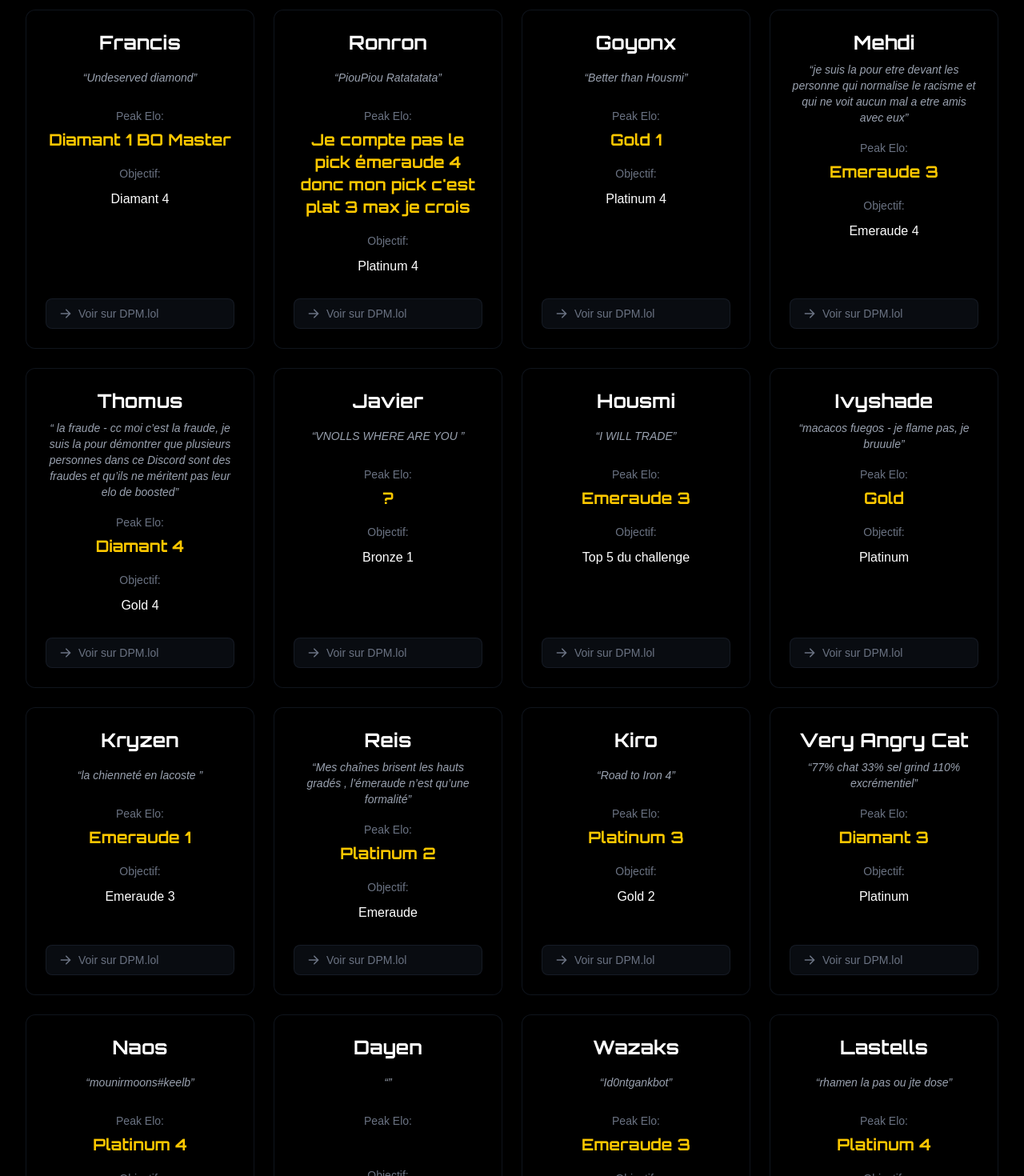
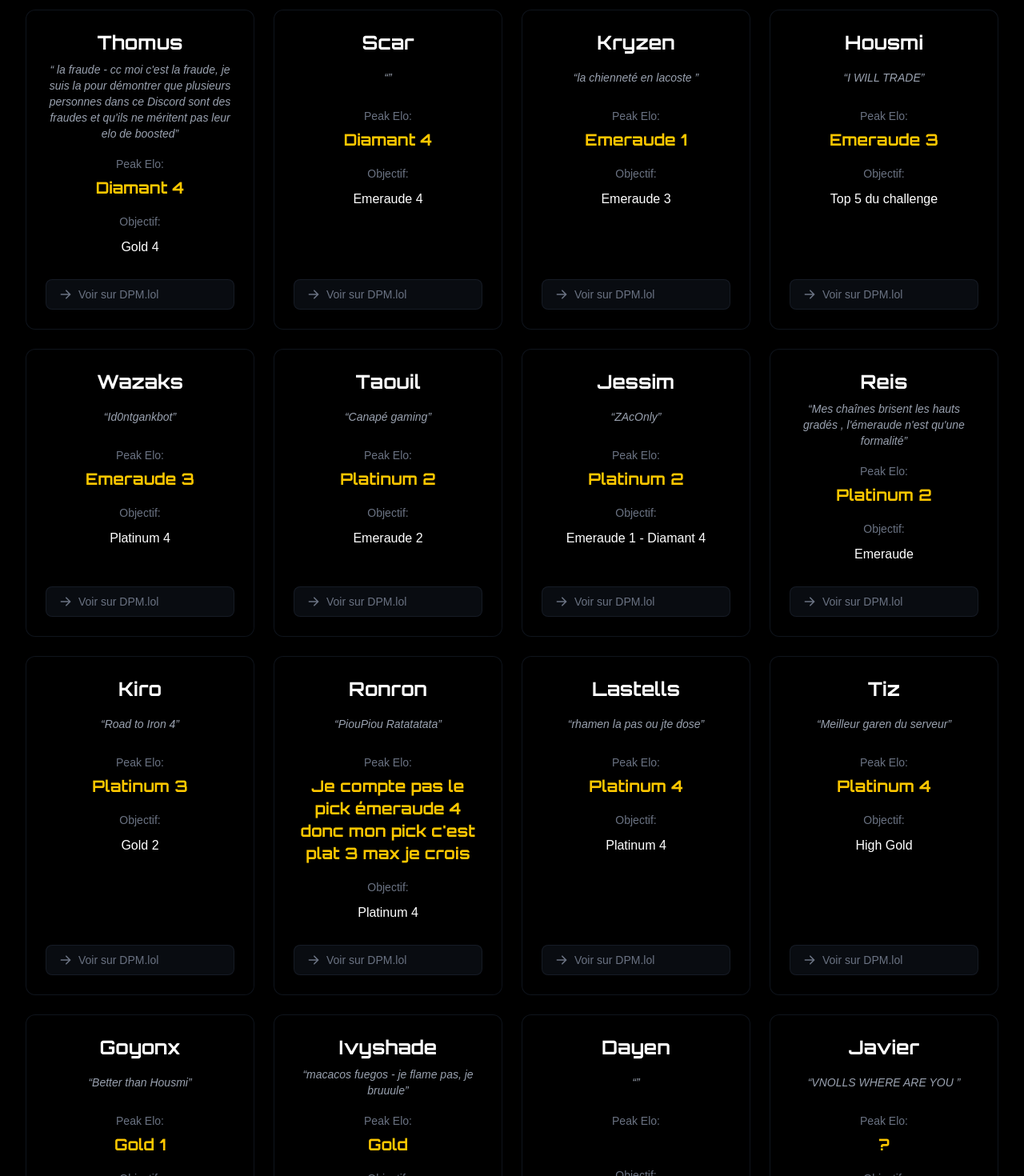
Before and after one commit to Paillard0Celerio0Paul0/gorki, a Next.js app: page /participants in a window 1280 px wide. Shown: the part 640-2110 px from the top of the page at 80% size. Built offline with nearby package versions, Linux system fonts and the light colour scheme.

Commit message:
order by peak

```diff
--- a/src/app/participants/page.tsx
+++ b/src/app/participants/page.tsx
@@ -5,145 +5,145 @@ import PlayerCard from '@/components/PlayerCard';
 // Données des participants
 const participants = [
   {
+    name: "Ebzi",
+    catchphrase: "",
+    peakElo: "Master 180 LP",
+    objective: "Master",
+    dpmLink: "https://dpm.lol/player/ebzi"
+  },
+  {
     name: "Rhaaamen",
     catchphrase: "Annihiliation",
     peakElo: "Master 70 LP",
     objective: "Master",
-    dpmLink: "https://dpm.lol/player/gorki"
+    dpmLink: "https://dpm.lol/player/rhaaamen"
   },
   {
-    name: "Ebzi",
+    name: "Francis",
+    catchphrase: "Undeserved diamond",
+    peakElo: "Diamant 1 BO Master",
+    objective: "Diamant 4",
+    dpmLink: "https://dpm.lol/player/francis"
+  },
+  {
+    name: "Very Angry Cat",
+    catchphrase: "77% chat 33% sel grind 110% excrémentiel",
+    peakElo: "Diamant 3",
+    objective: "Platinum",
+    dpmLink: "https://dpm.lol/player/veryangrycat"
+  },
+  {
+    name: "Thomus",
+    catchphrase: " la fraude - cc moi c'est la fraude, je suis la pour démontrer que plusieurs personnes dans ce Discord sont des fraudes et qu'ils ne méritent pas leur elo de boosted",
+    peakElo: "Diamant 4",
+    objective: "Gold 4",
+    dpmLink: "https://dpm.lol/player/thomus"
+  },
+  {
+    name: "Scar",
     catchphrase: "",
-    peakElo: "Master 180 LP",
-    objective: "Master",
-    dpmLink: "https://dpm.lol/player/shadowstrike"
+    peakElo: "Diamant 4",
+    objective: "Emeraude 4",
+    dpmLink: "https://dpm.lol/player/scar"
+  },
+  {
+    name: "Kryzen",
+    catchphrase: "la chienneté en lacoste ",
+    peakElo: "Emeraude 1",
+    objective: "Emeraude 3",
+    dpmLink: "https://dpm.lol/player/kryzen"
+  },
+  {
+    name: "Housmi",
+    catchphrase: "I WILL TRADE",
+    peakElo: "Emeraude 3",
+    objective: "Top 5 du challenge",
+    dpmLink: "https://dpm.lol/player/housmi"
+  },
+  {
+    name: "Wazaks",
+    catchphrase: "Id0ntgankbot",
+    peakElo: "Emeraude 3",
+    objective: "Platinum 4",
+    dpmLink: "https://dpm.lol/player/wazaks"
   },
   {
     name: "Taouil",
     catchphrase: "Canapé gaming",
     peakElo: "Platinum 2",
     objective: "Emeraude 2",
-    dpmLink: "https://dpm.lol/player/lightningbolt"
+    dpmLink: "https://dpm.lol/player/taouil"
+  },
+  {
+    name: "Jessim",
+    catchphrase: "ZAcOnly",
+    peakElo: "Platinum 2",
+    objective: "Emeraude 1 - Diamant 4",
+    dpmLink: "https://dpm.lol/player/jessim"
+  },
+  {
+    name: "Reis",
+    catchphrase: "Mes chaînes brisent les hauts gradés , l'émeraude n'est qu'une formalité",
+    peakElo: "Platinum 2",
+    objective: "Emeraude",
+    dpmLink: "https://dpm.lol/player/reis"
+  },
+  {
+    name: "Kiro",
+    catchphrase: "Road to Iron 4",
+    peakElo: "Platinum 3",
+    objective: "Gold 2",
+    dpmLink: "https://dpm.lol/player/kiro"
+  },
+  {
+    name: "Ronron",
+    catchphrase: "PiouPiou Ratatatata",
+    peakElo: "Je compte pas le pick émeraude 4 donc mon pick c'est plat 3 max je crois",
+    objective: "Platinum 4",
+    dpmLink: "https://dpm.lol/player/ronron"
+  },
+  {
+    name: "Lastells",
+    catchphrase: "rhamen la pas ou jte dose",
+    peakElo: "Platinum 4",
+    objective: "Platinum 4",
+    dpmLink: "https://dpm.lol/player/lastells"
   },
   {
     name: "Tiz",
     catchphrase: "Meilleur garen du serveur",
     peakElo: "Platinum 4",
     objective: "High Gold",
-    dpmLink: "https://dpm.lol/player/icequeen"
-  },
-  {
-    name: "Francis",
-    catchphrase: "Undeserved diamond",
-    peakElo: "Diamant 1 BO Master",
-    objective: "Diamant 4",
-    dpmLink: "https://dpm.lol/player/thunderfist"
-  },
-  {
-    name: "Ronron",
-    catchphrase: "PiouPiou Ratatatata",
-    peakElo: "Je compte pas le pick émeraude 4 donc mon pick c'est plat 3 max je crois",
-    objective: "Platinum 4",
-    dpmLink: "https://dpm.lol/player/windwalker"
+    dpmLink: "https://dpm.lol/player/tiz"
   },
   {
     name: "Goyonx",
     catchphrase: "Better than Housmi",
     peakElo: "Gold 1",
     objective: "Platinum 4",
-    dpmLink: "https://dpm.lol/player/firespirit"
+    dpmLink: "https://dpm.lol/player/goyonx"
   },
   {
-    name: "Mehdi",
-    catchphrase: "je suis la pour etre devant les personne qui normalise le racisme et qui ne voit aucun mal a etre amis avec eux",
-    peakElo: "Emeraude 3",
-    objective: "Emeraude 4",
-    dpmLink: "https://dpm.lol/player/stormcaller"
-  } , {
-    name: "Thomus",
-    catchphrase: " la fraude - cc moi c’est la fraude, je suis la pour démontrer que plusieurs personnes dans ce Discord sont des fraudes et qu’ils ne méritent pas leur elo de boosted",
-    peakElo: "Diamant 4",
-    objective: "Gold 4",
-    dpmLink: "https://dpm.lol/player/firespirit"
-  }, {
+    name: "Ivyshade",
+    catchphrase: "macacos fuegos - je flame pas, je bruuule",
+    peakElo: "Gold",
+    objective: "Platinum",
+    dpmLink: "https://dpm.lol/player/ivyshade"
+  },
+  {
+    name: "Dayen",
+    catchphrase: "",
+    peakElo: "",
+    objective: "",
+    dpmLink: "https://dpm.lol/player/dayen"
+  },
+  {
     name: "Javier",
     catchphrase: "VNOLLS WHERE ARE YOU ",
     peakElo: "?",
     objective: "Bronze 1",
-    dpmLink: "https://dpm.lol/player/firespirit"
-  }, {
-    name: "Housmi",
-    catchphrase: "I WILL TRADE",
-    peakElo: "Emeraude 3",
-    objective: "Top 5 du challenge",
-    dpmLink: "https://dpm.lol/player/firespirit"
-  }, {
-    name: "Ivyshade",
-    catchphrase: "macacos fuegos - je flame pas, je bruuule",
-    peakElo: "Gold",
-    objective: "Platinum",
-    dpmLink: "https://dpm.lol/player/firespirit"
-  }, {
-    name: "Kryzen",
-    catchphrase: "la chienneté en lacoste ",
-    peakElo: "Emeraude 1",
-    objective: "Emeraude 3",
-    dpmLink: "https://dpm.lol/player/firespirit"
-  }, {
-    name: "Reis",
-    catchphrase: "Mes chaînes brisent les hauts gradés , l’émeraude n’est qu’une formalité",
-    peakElo: "Platinum 2",
-    objective: "Emeraude",
-    dpmLink: "https://dpm.lol/player/firespirit"
-  }, {
-    name: "Kiro",
-    catchphrase: "Road to Iron 4",
-    peakElo: "Platinum 3",
-    objective: "Gold 2",
-    dpmLink: "https://dpm.lol/player/firespirit"
-  },{
-    name: "Very Angry Cat",
-    catchphrase: "77% chat 33% sel grind 110% excrémentiel",
-    peakElo: "Diamant 3",
-    objective: "Platinum",
-    dpmLink: "https://dpm.lol/player/firespirit"
-  },{
-    name: "Naos",
-    catchphrase: "mounirmoons#keelb",
-    peakElo: "Platinum 4",
-    objective: "Emeraude",
-    dpmLink: "https://dpm.lol/player/firespirit"
-  },{
-    name: "Dayen",
-    catchphrase: "",
-    peakElo: "",
-    objective: "",
-    dpmLink: "https://dpm.lol/player/firespirit"
-  },{
-    name: "Wazaks",
-    catchphrase: "Id0ntgankbot",
-    peakElo: "Emeraude 3",
-    objective: "Platinum 4",
-    dpmLink: "https://dpm.lol/player/firespirit"
-  },{
-    name: "Lastells",
-    catchphrase: "rhamen la pas ou jte dose",
-    peakElo: "Platinum 4",
-    objective: "Platinum 4",
-    dpmLink: "https://dpm.lol/player/firespirit"
-  },{
-    name: "Scar",
-    catchphrase: "",
-    peakElo: "Diamant 4",
-    objective: "Emeraude 4",
-    dpmLink: "https://dpm.lol/player/firespirit"
-  },{
-    name: "Jessim",
-    catchphrase: "ZAcOnly",
-    peakElo: "Platinum 2",
-    objective: "Emeraude 1 - Diamant 4",
-    dpmLink: "https://dpm.lol/player/firespirit"
-  },
+    dpmLink: "https://dpm.lol/player/javier"
+  }
 ];
 
 export default function ParticipantsPage() {
```
